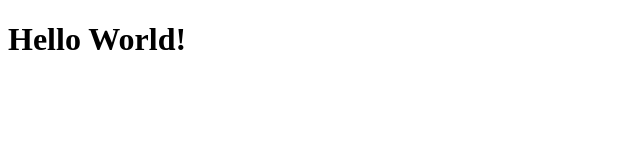
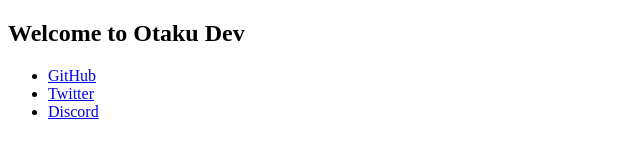
Before and after one commit to otaku-dev/test, a website built with webpack: page docs/index.html in a window 1280 px wide. Shown: the whole page, without its empty margins (0-640 px from the left). Built offline with nearby package versions, Linux system fonts and the light colour scheme.

Commit message:
Update index.html

```diff
--- a/docs/index.html
+++ b/docs/index.html
@@ -2,10 +2,23 @@
 <html>
   <head>
     <meta charset="utf-8">
-    <title>otaku-dev</title>
+    <title>Otaku Dev</title>
   </head>
   <body>
-    <h1>Hello World!</h1>
+    <section id="introduction">
+      <div>
+        <h1>Welcome to Otaku Dev</h1>
+      </div>
+    </section>
+    <section id="sns">
+      <div>
+        <ul>
+          <li><a href="https://github.com/otaku-dev">GitHub</a></li>
+          <li><a href="https://twitter.com/otaku_dev_">Twitter</a></li>
+          <li><a href="https://discord.gg/DeKThQh">Discord</a></li>
+        </ul>
+      </div>
+    </section>
     <script src="./bundle.js"></script>
   </body>
 </html>
```
